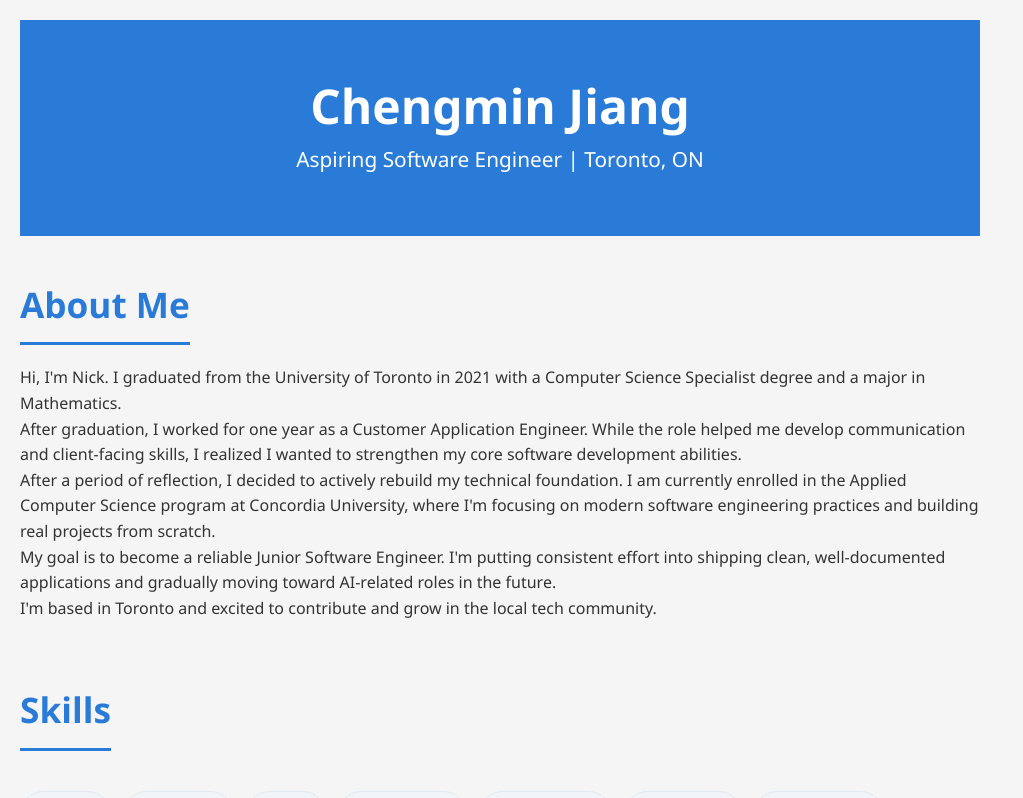
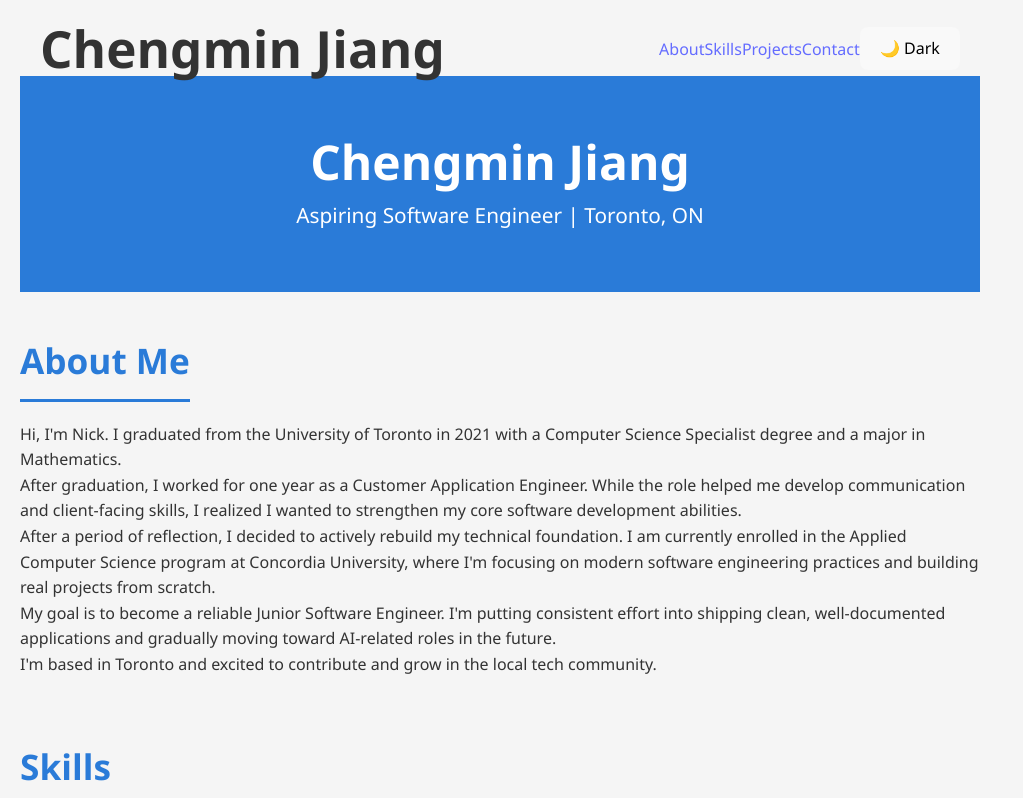
Before and after one commit to Nick991225/portfolio, a React (Vite) app: page / in a window 1280 px wide. Shown: the top 798 px of the page, without its empty margins (0-1023 px from the left). Built offline with nearby package versions, Linux system fonts and the light colour scheme.

Commit message:
Update portfolio with dark mode

```diff
--- a/src/App.css
+++ b/src/App.css
@@ -2,6 +2,11 @@
   margin: 0;
   padding: 0;
   box-sizing: border-box;
+}
+
+.dark {
+  background-color: #0f172a;
+  color: #e2e8f0;
 }
 
 body {
@@ -132,3 +137,26 @@ ul li {
   transform: translateY(-2px);
   border-color: #3b82f6;
 }
+
+.navbar {
+  position: sticky;
+  top: 0;
+  background-color: white;
+  border-bottom: 1px solid #e2e8f0;
+  padding: 15px 0;
+  margin-bottom: 30px;
+}
+
+.dark .navbar {
+  background-color: #1e2937;
+  border-color: #334155;
+}
+
+.nav-content {
+  display: flex;
+  justify-content: space-between;
+  align-items: center;
+  max-width: 1000px;
+  margin: 0 auto;
+  padding: 0 20px;
+}
--- a/src/App.jsx
+++ b/src/App.jsx
@@ -1,14 +1,41 @@
-import './App.css'
+import { useState, useEffect } from 'react';
+import './App.css';
 
 function App() {
+  const [ darkMode, setDarkMode ] = useState(false);
+
+  useEffect(() => {
+    if (darkMode) {
+      document.documentElement.classList.add('dark');
+    } else {
+      document.documentElement.classList.remove('dark');
+    }
+  }, [darkMode]);
+
   return (
-    <div className="App">
+    <div className={`App ${darkMode ? 'dark' : ''}`}>
+
+      <nav>
+        <div className="nav-content">
+          <h1>Chengmin Jiang</h1>
+          <div className="nav-links">
+            <a href="#about">About</a>
+            <a href="#skills">Skills</a>
+            <a href="#projects">Projects</a>
+            <a href="#contact">Contact</a>
+            <button onClick={() => setDarkMode(!darkMode)} className="theme-toggle">
+              {darkMode ? '☀️ Light' : '🌙 Dark'}
+            </button>
+          </div>
+        </div>
+
+      </nav>
       <header>
         <h1>Chengmin Jiang</h1>
         <p>Aspiring Software Engineer | Toronto, ON</p>
       </header>
       <main>
-        <section>
+        <section id="about">
           <h2>About Me</h2>
           <p> Hi, I'm Nick. I graduated from the University of Toronto in 2021 with a Computer Science Specialist degree and a major in Mathematics. </p>
           <p> After graduation, I worked for one year as a Customer Application Engineer. While the role helped me develop communication and client-facing skills,
@@ -32,7 +59,7 @@ function App() {
             <div className="skill-card">Problem Solving</div>
           </div>
         </section>
-        <section>
+        <section id="projects">
           <h2>Projects</h2>
           <p>Coming soon — watch this space!</p>
         </section>
@@ -63,7 +90,7 @@ function App() {
             </p>
           </div>
         </section>
-        <section>
+        <section id="contact">
           <h2>Contact</h2>
           <p>GitHub: <a href="https://github.com/Nick991225">Nick991225</a></p>
           <p>LinkedIn: </p>
```
